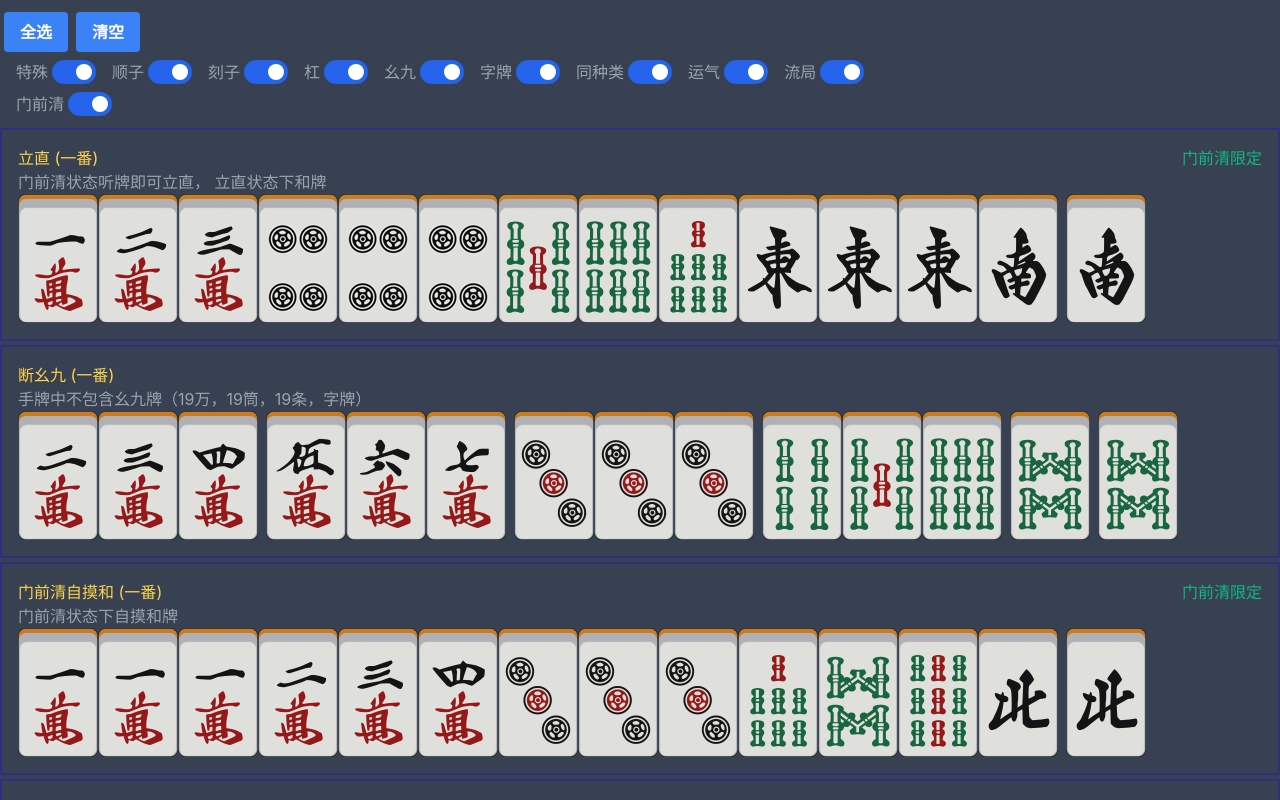
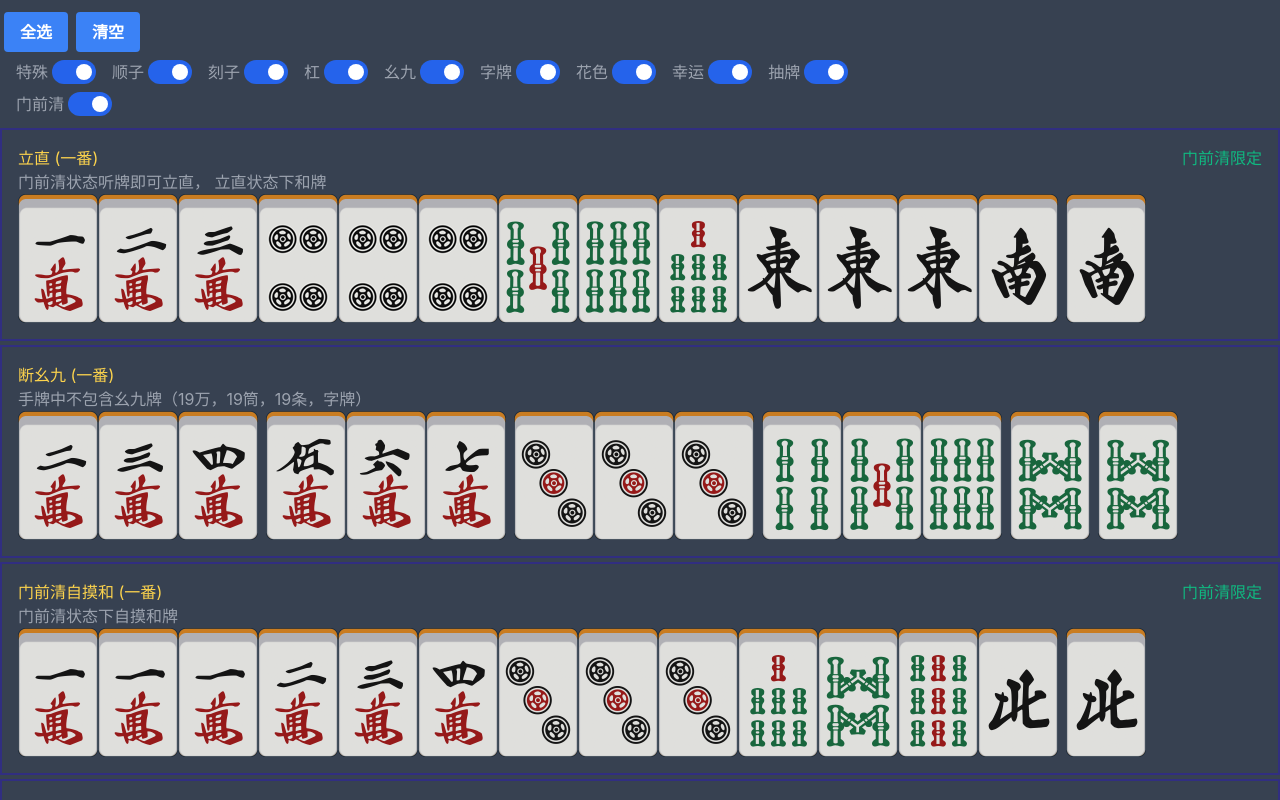
Before and after one commit to jianzuguan/maj-soul-cheatsheet, a React (Create React App) app: page / in a window 1280 px wide. Built offline with nearby package versions, Linux system fonts and the light colour scheme.

Commit message:
add toggle component

```diff
--- a/src/App.tsx
+++ b/src/App.tsx
@@ -1,8 +1,7 @@
 import React from "react";
-import "./App.css";
 import yakuList from "./data/yaku.json";
-import { Yaku } from "./Components/Yaku";
-import { Switch } from "@headlessui/react";
+import Yaku from "./Components/Yaku";
+import Toggle from "./Components/Toggle";
 
 function App() {
   const [showClosedOnly, setShowClosedOnly] = React.useState(true);
@@ -66,199 +65,38 @@ function App() {
           </button>
         </div>
         <div className="w-full my-1 flex flex-row flex-wrap">
-          {" "}
-          <Switch.Group>
-            <div className="flex items-center">
-              <Switch.Label className="ml-4 mr-1 text-gray-400">特殊</Switch.Label>
-              <Switch
-                checked={showBasedOnSpecial}
-                onChange={setShowBasedOnSpecial}
-                className={`${
-                  showBasedOnSpecial ? "bg-blue-600" : "bg-gray-200"
-                } relative inline-flex items-center h-6 rounded-full w-11`}
-              >
-                <span className="sr-only">特殊</span>
-                <span
-                  className={`${
-                    showBasedOnSpecial ? "translate-x-6" : "translate-x-1"
-                  } inline-block w-4 h-4 transform bg-white rounded-full`}
-                />
-              </Switch>
-            </div>
-          </Switch.Group>
-          <Switch.Group>
-            <div className="flex items-center">
-              <Switch.Label className="ml-4 mr-1 text-gray-400">顺子</Switch.Label>
-              <Switch
-                checked={showBasedOnSequence}
-                onChange={setShowBasedOnSequence}
-                className={`${
-                  showBasedOnSequence ? "bg-blue-600" : "bg-gray-200"
-                } relative inline-flex items-center h-6 rounded-full w-11`}
-              >
-                <span className="sr-only">顺子</span>
-                <span
-                  className={`${
-                    showBasedOnSequence ? "translate-x-6" : "translate-x-1"
-                  } inline-block w-4 h-4 transform bg-white rounded-full`}
-                />
-              </Switch>
-            </div>
-          </Switch.Group>
-          <Switch.Group>
-            <div className="flex items-center">
-              <Switch.Label className="ml-4 mr-1 text-gray-400">刻子</Switch.Label>
-              <Switch
-                checked={showBasedOnTriplet}
-                onChange={setShowBasedOnTriplet}
-                className={`${
-                  showBasedOnTriplet ? "bg-blue-600" : "bg-gray-200"
-                } relative inline-flex items-center h-6 rounded-full w-11`}
-              >
-                <span className="sr-only">刻子</span>
-                <span
-                  className={`${
-                    showBasedOnTriplet ? "translate-x-6" : "translate-x-1"
-                  } inline-block w-4 h-4 transform bg-white rounded-full`}
-                />
-              </Switch>
-            </div>
-          </Switch.Group>
-          <Switch.Group>
-            <div className="flex items-center">
-              <Switch.Label className="ml-4 mr-1 text-gray-400">杠</Switch.Label>
-              <Switch
-                checked={showBasedOnQuad}
-                onChange={setShowBasedOnQuad}
-                className={`${
-                  showBasedOnQuad ? "bg-blue-600" : "bg-gray-200"
-                } relative inline-flex items-center h-6 rounded-full w-11`}
-              >
-                <span className="sr-only">杠</span>
-                <span
-                  className={`${
-                    showBasedOnQuad ? "translate-x-6" : "translate-x-1"
-                  } inline-block w-4 h-4 transform bg-white rounded-full`}
-                />
-              </Switch>
-            </div>
-          </Switch.Group>
-          <Switch.Group>
-            <div className="flex items-center">
-              <Switch.Label className="ml-4 mr-1 text-gray-400">幺九</Switch.Label>
-              <Switch
-                checked={showBasedOn19}
-                onChange={setShowBasedOn19}
-                className={`${
-                  showBasedOn19 ? "bg-blue-600" : "bg-gray-200"
-                } relative inline-flex items-center h-6 rounded-full w-11`}
-              >
-                <span className="sr-only">幺九</span>
-                <span
-                  className={`${
-                    showBasedOn19 ? "translate-x-6" : "translate-x-1"
-                  } inline-block w-4 h-4 transform bg-white rounded-full`}
-                />
-              </Switch>
-            </div>
-          </Switch.Group>
-          <Switch.Group>
-            <div className="flex items-center">
-              <Switch.Label className="ml-4 mr-1 text-gray-400">字牌</Switch.Label>
-              <Switch
-                checked={showBasedOnHonor}
-                onChange={setShowBasedOnHonor}
-                className={`${
-                  showBasedOnHonor ? "bg-blue-600" : "bg-gray-200"
-                } relative inline-flex items-center h-6 rounded-full w-11`}
-              >
-                <span className="sr-only">字牌</span>
-                <span
-                  className={`${
-                    showBasedOnHonor ? "translate-x-6" : "translate-x-1"
-                  } inline-block w-4 h-4 transform bg-white rounded-full`}
-                />
-              </Switch>
-            </div>
-          </Switch.Group>
-          <Switch.Group>
-            <div className="flex items-center">
-              <Switch.Label className="ml-4 mr-1 text-gray-400">同种类</Switch.Label>
-              <Switch
-                checked={showBasedOnSuit}
-                onChange={setShowBasedOnSuit}
-                className={`${
-                  showBasedOnSuit ? "bg-blue-600" : "bg-gray-200"
-                } relative inline-flex items-center h-6 rounded-full w-11`}
-              >
-                <span className="sr-only">同种类</span>
-                <span
-                  className={`${
-                    showBasedOnSuit ? "translate-x-6" : "translate-x-1"
-                  } inline-block w-4 h-4 transform bg-white rounded-full`}
-                />
-              </Switch>
-            </div>
-          </Switch.Group>
-          <Switch.Group>
-            <div className="flex items-center">
-              <Switch.Label className="ml-4 mr-1 text-gray-400">运气</Switch.Label>
-              <Switch
-                checked={showBasedOnLuck}
-                onChange={setShowBasedOnLuck}
-                className={`${
-                  showBasedOnLuck ? "bg-blue-600" : "bg-gray-200"
-                } relative inline-flex items-center h-6 rounded-full w-11`}
-              >
-                <span className="sr-only">运气</span>
-                <span
-                  className={`${
-                    showBasedOnLuck ? "translate-x-6" : "translate-x-1"
-                  } inline-block w-4 h-4 transform bg-white rounded-full`}
-                />
-              </Switch>
-            </div>
-          </Switch.Group>
-          <Switch.Group>
-            <div className="flex items-center">
-              <Switch.Label className="ml-4 mr-1 text-gray-400">流局</Switch.Label>
-              <Switch
-                checked={showBasedOnDraw}
-                onChange={setShowBasedOnDraw}
-                className={`${
-                  showBasedOnDraw ? "bg-blue-600" : "bg-gray-200"
-                } relative inline-flex items-center h-6 rounded-full w-11`}
-              >
-                <span className="sr-only">流局</span>
-                <span
-                  className={`${
-                    showBasedOnDraw ? "translate-x-6" : "translate-x-1"
-                  } inline-block w-4 h-4 transform bg-white rounded-full`}
-                />
-              </Switch>
-            </div>
-          </Switch.Group>
+          <Toggle state={showBasedOnSpecial} setState={setShowBasedOnSpecial}>
+            特殊
+          </Toggle>
+          <Toggle state={showBasedOnSequence} setState={setShowBasedOnSequence}>
+            顺子
+          </Toggle>
+          <Toggle state={showBasedOnTriplet} setState={setShowBasedOnTriplet}>
+            刻子
+          </Toggle>
+          <Toggle state={showBasedOnQuad} setState={setShowBasedOnQuad}>
+            杠
+          </Toggle>
+          <Toggle state={showBasedOn19} setState={setShowBasedOn19}>
+            幺九
+          </Toggle>
+          <Toggle state={showBasedOnHonor} setState={setShowBasedOnHonor}>
+            字牌
+          </Toggle>
+          <Toggle state={showBasedOnSuit} setState={setShowBasedOnSuit}>
+            花色
+          </Toggle>
+          <Toggle state={showBasedOnLuck} setState={setShowBasedOnLuck}>
+            幸运
+          </Toggle>
+          <Toggle state={showBasedOnDraw} setState={setShowBasedOnDraw}>
+            抽牌
+          </Toggle>
         </div>
         <div className="my-1">
-          <Switch.Group>
-            <div className="flex items-center">
-              <Switch.Label className="ml-4 mr-1 text-gray-400">门前清</Switch.Label>
-              <Switch
-                checked={showClosedOnly}
-                onChange={setShowClosedOnly}
-                className={`${
-                  showClosedOnly ? "bg-blue-600" : "bg-gray-200"
-                } relative inline-flex items-center h-6 rounded-full w-11`}
-              >
-                <span className="sr-only">门前清</span>
-                <span
-                  className={`${
-                    showClosedOnly ? "translate-x-6" : "translate-x-1"
-                  } inline-block w-4 h-4 transform bg-white rounded-full`}
-                />
-              </Switch>
-            </div>
-          </Switch.Group>
+          <Toggle state={showClosedOnly} setState={setShowClosedOnly}>
+            门前清
+          </Toggle>
         </div>
       </div>
       <div className="flex-1 overflow-y-auto">
--- /dev/null
+++ b/src/Components/Toggle.tsx
@@ -0,0 +1,35 @@
+import { Switch } from "@headlessui/react";
+
+interface Props {
+  state: boolean;
+  setState: (state: boolean) => void;
+  children: React.ReactNode;
+}
+
+export default function Toggle(props: Props) {
+  const { state, setState, children } = props;
+
+  return (
+    <Switch.Group>
+      <div className="flex items-center">
+        <Switch.Label className="ml-4 mr-1 text-gray-400">
+          {children}
+        </Switch.Label>
+        <Switch
+          checked={state}
+          onChange={setState}
+          className={`${
+            state ? "bg-blue-600" : "bg-gray-200"
+          } relative inline-flex items-center h-6 rounded-full w-11`}
+        >
+          <span className="sr-only">{children}</span>
+          <span
+            className={`${
+              state ? "translate-x-6" : "translate-x-1"
+            } inline-block w-4 h-4 transform bg-white rounded-full`}
+          />
+        </Switch>
+      </div>
+    </Switch.Group>
+  );
+}
--- a/src/Components/Yaku.tsx
+++ b/src/Components/Yaku.tsx
@@ -14,7 +14,7 @@ interface Props {
     nonDealerOnly?: boolean;
   };
 }
-export function Yaku(props: Props) {
+export default function Yaku(props: Props) {
   const { yaku } = props;
   const {
     name,
```
